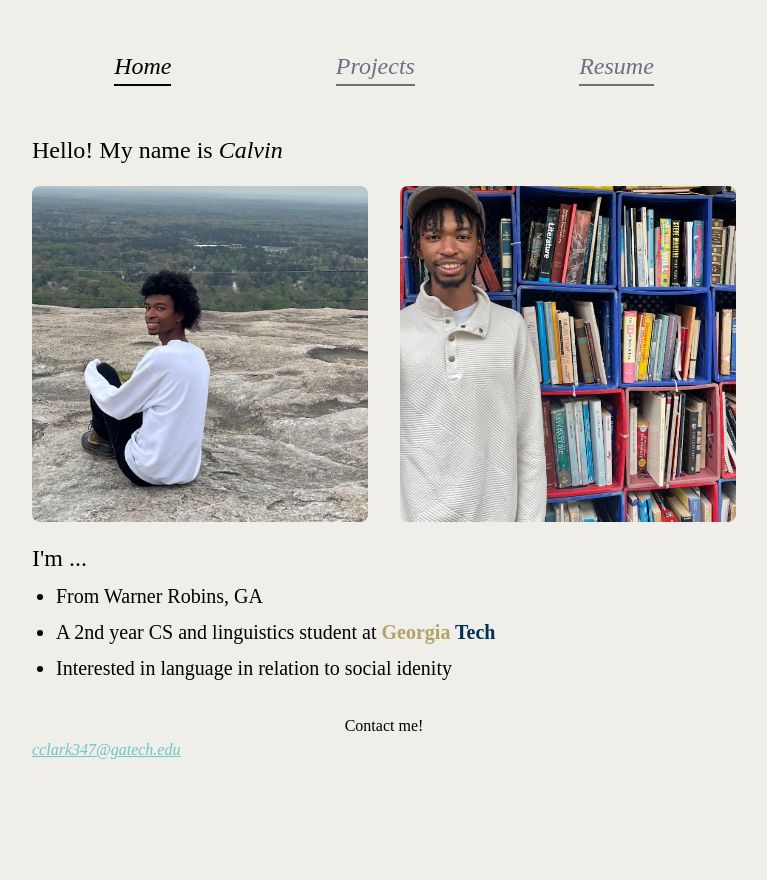
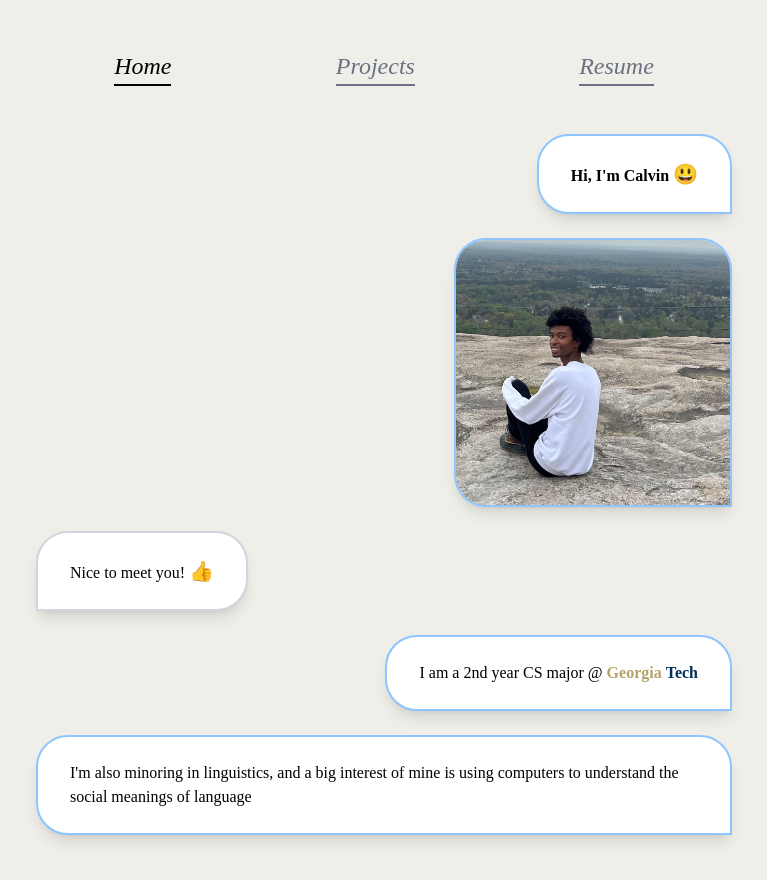
Before and after one commit to calvin-k347/portfolio, a SvelteKit app: page / in a window 1280 px wide. Shown: the top 880 px of the page, without its empty margins (256-1023 px from the left). Before the commit the page ends 842 px from the top, so only its background shows below. Built offline with nearby package versions, Linux system fonts and the light colour scheme.

Commit message:
update landing page

```diff
--- a/src/app.css
+++ b/src/app.css
@@ -10,3 +10,11 @@
 body{
   cursor: default;
 }
+.glass-block {
+  /* From https://css.glass */
+border-radius: 16px;
+box-shadow: 0 4px 30px rgba(0, 0, 0, 0.1);
+backdrop-filter: blur(5px);
+-webkit-backdrop-filter: blur(5px);
+border: 1px solid rgba(255, 255, 255, 0.3);
+}
--- a/src/routes/+page.svelte
+++ b/src/routes/+page.svelte
@@ -2,36 +2,33 @@
   import stonemountain from '$lib/assets/stonemountain.png';
   import pr from '$lib/assets/PRbooks.png';
   import athome from '$lib/assets/athome.png';
+  import Sent from './Sent.svelte';
+  import Received from './Received.svelte';
 </script>
-<div class="flex flex-col gap-5 justify-around">
-    <p class="text-2xl name">Hello! My name is <span class="italic">Calvin</span></p>
+<div class="grid gap-6 px-1">
+    <Sent>
+        <h1 class="font-bold">Hi, I'm Calvin <span class="text-xl">😃</span></h1>
+    </Sent>
+    <div class="flex ml-auto w-1/2 sm:w-2/5">
+        <img class="rounded-l-4xl border-2 shadow-lg border-blue-300 rounded-tr-4xl" src={stonemountain} alt="welcome to cordele sign" />
+    </div>
+    <Received>
+        <p>
+            Nice to meet you! <span class="text-xl">👍</span>
+        </p>
+    </Received>
+    <Sent>
+        <p>
+            I am a 2nd year CS major @ <span class="text-[#B3A369] font-bold">Georgia</span> <span class="text-[#003057] font-bold">Tech</span>
+        </p>
 
-    <div class="flex gap-8">
-        <div class="flex-1">
-            <img src={stonemountain} alt="me" class="w-full aspect-square flex-1 object-cover rounded-lg" />
-        </div>
-        <div class="flex-1 hidden sm:block">
-            <img src={pr} alt="me" class="w-full aspect-square flex-1 object-cover rounded-lg" />
-        </div>
-    </div>
+    </Sent>
+    <Sent>
+        <p>
+            I'm also minoring in linguistics, and a big interest of mine is using computers to understand the social meanings of language
+        </p>
+    </Sent>
 
-    <div class="rounded-lg flex flex-col ">
-        <h1 class="mb-2 text-2xl">I'm ...</h1>
-        <ul class="flex flex-col text-xl gap-y-2 list-disc ml-6">
-            <li>
-                From Warner Robins, GA
-            </li>
-            <li>
-                A 2nd year CS and linguistics student at <b><span class="text-[#B3A369]">Georgia </span> <span class="text-[#003057]">Tech</span></b>
-            </li>
-            <li>
-                Interested in language in relation to social idenity
-            </li>
-        </ul>
-        <div class="mt-8 grid">
-            <p class="text-center" >Contact me!</p>
-            <p class="italic underline text-[#6ac8c8]" ><a href="mailto:cclark347@gatech.edu">cclark347@gatech.edu</a></p>
 
-        </div>
-    </div>
+
 </div>
--- /dev/null
+++ b/src/routes/Received.svelte
@@ -0,0 +1,7 @@
+<script>
+    let { children } = $props();
+</script>
+
+<div class="flex  flex-col gap-5 w-fit mr-2 bg-white border-2 border-gray-300 px-8 py-6 rounded-r-4xl rounded-tl-4xl shadow-lg">
+{@render children()}
+</div>
--- /dev/null
+++ b/src/routes/Sent.svelte
@@ -0,0 +1,7 @@
+<script>
+    let {children} = $props()
+</script>
+
+<div class="flex ml-auto flex-col gap-5 w-fit  bg-white border-2 border-blue-300 px-8 py-6 rounded-l-4xl rounded-tr-4xl shadow-lg">
+{@render children()}
+</div>
--- a/src/routes/projects/Project.svelte
+++ b/src/routes/projects/Project.svelte
@@ -7,16 +7,16 @@
     } = $props();
 </script>
 
-<div class="mx-auto grid grid-cols-1 gap-2 rounded-lg sm:grid-cols-3">
+<div class="mx-auto flex-1 grid grid-cols-1 gap-2 rounded-lg sm:grid-cols-3">
 	<svelte:element
 		this={link ? 'a' : 'div'}
 		href={link}
-		class="rounded-lg border-2 border-blue-300 bg-white shadow-lg transition-all hover:shadow-blue-300"
+		class="rounded-lg border-2 border-blue-300 bg-white shadow-lg transition-all  hover:shadow-blue-300"
 	>
 		<img class="min-h-32 rounded-t-lg" src={image} alt="welcome to cordele sign" />
 		<p class="justify-center p-3 font-bold">{caption}</p>
 	</svelte:element>
-	<div class="col-span-2 rounded-xl bg-blue-100 space-y-4 p-4">
+	<div class="col-span-2 rounded-xl bg-white border-blue-300 border-2 space-y-4 p-4">
 		{@render children()}
 	</div>
 </div>
--- a/src/routes/projects/cordele/+page.svelte
+++ b/src/routes/projects/cordele/+page.svelte
@@ -1,10 +1,10 @@
 <div class="grid gap-8 ">
-    <div class="mt-8 mx-auto grid full md:w-2/3 py-4">
+    <div class="mt-8 mx-auto grid py-4">
         <h1 class="mx-auto text-2xl font-bold">Cordele Voices</h1>
-        <p class="mx-auto text-xl italic underline">Southern Georgia Sociophonetics. Urban movement as a catalyst for language change</p>
+        <p class="mx-auto text-xl italic underline">Southern Georgia Sociophonetics. Movement into middle GA as a catalyst for language change</p>
     </div>
     {#snippet blog(date,title, text, img)}
-        <div class="grid mx-auto bg-white rounded-xl w-full md:w-2/3  py-4 border-2 border-[#6ac8c8]">
+        <div class="grid bg-white rounded-xl  py-4 border-2 border-[#6ac8c8]">
             <p class="text-xl text-[#6ac8c8] ml-4 text-">{date}: <span class="text-black"> {title}</span></p>
             <p class="px-4 ">{text}</p>
         </div>
--- a/src/routes/projects/names/+page.svelte
+++ b/src/routes/projects/names/+page.svelte
@@ -1,5 +1,4 @@
 <script>
-    import Block from "./Block.svelte";
     export let form
     const rows = 14
     const cols = 14
--- a/src/routes/resume/+page.svelte
+++ b/src/routes/resume/+page.svelte
@@ -9,10 +9,10 @@
 </script>
 
 <div class="grid-cols-1 mx-auto rounded-lg text-lg">
-    <div class=" bg-white flex flex-col rounded-lg border-2 border-[#6ac8c8] p-4 shadow-lg mb-8">
+    <div class=" bg-white flex flex-col rounded-lg border-2 border-blue-300 p-4 shadow-lg mb-8">
         <h1 class="text-2xl italic font-bold ">Education</h1>
         <p class="font-bold">Georgia Institute of Technology</p>
-        <p class="text-[#6ac8c8] font-bold">2024-2028</p>
+        <p class="text-blue-300 font-bold">2024-2028</p>
         <ul class="list-disc ml-6">
             <li>Bachelor of Science in Computer Science and Minor in Linguistics</li>
             <li>Concentrations: Theoretical CS and Human Centered Computing</li>
@@ -20,17 +20,17 @@
         </ul>
     </div>
 
-    <div class="  bg-white flex flex-col rounded-lg border-2 border-[#6ac8c8] p-4 shadow-lg mb-8">
+    <div class="  bg-white flex flex-col rounded-lg border-2 border-blue-300 p-4 shadow-lg mb-8">
         <h1 class=" italic font-bold text-2xl">Experience</h1>
         <p class="font-bold">Verticaly Integrated Project: Langauge and Idenity in the New South </p>
-        <p class="text-[#6ac8c8] font-bold">2025</p>
+        <p class="text-blue-300 font-bold">2025</p>
         <ul class="list-disc ml-6">
             <li>Joined the team this semester!</li>
             <li>Sociolinguistic interviewing, transcription, and data analysis using Python and R</li>
             <li>Investigating 2nd wave sociolinguistic variation among Georgia Tech Students that grew up in Georgia</li>
         </ul>
         <p class="font-bold">Robins Airforce Base: Software Engineering Intern</p>
-        <p class="text-[#6ac8c8] font-bold">2025</p>
+        <p class="text-blue-300 font-bold">2025</p>
         <ul class="list-disc ml-6">
             <li>Modeled and constructed circuits to simulate systems control for aircraft flare pattern dispense tests using LEDs</li>
             <li>Developed a Smart Car with Raspberry Pi and various environmental sensors to navigate courses</li>
@@ -38,19 +38,19 @@
         </ul>
     </div>
 
-    <div class="  bg-white flex flex-col rounded-lg border-2 border-[#6ac8c8] p-4 shadow-lg mb-8">
+    <div class="  bg-white flex flex-col rounded-lg border-2 border-blue-300 p-4 shadow-lg mb-8">
         <h1 class=" italic font-bold text-2xl">Awards / Honors</h1>
         <p class="font-bold">Oral Presentation at Emory Undergraduate Lingustics Conference 6</p>
-        <p class="text-[#6ac8c8] font-bold">2025</p>
+        <p class="text-blue-300 font-bold">2025</p>
         <ul class="list-disc ml-6">
             <li>Evaluated phonological structure in low-resource speech using Minionese as a case study</li>
             <li> Used output from Allosaurus phone recognizer model in an PCA + k-means algorithm for phonological discovery to hierarchically organize phonological class in nonsense language</li>
         </ul>
         <p class="font-bold">Dean's List</p>
-        <p class="text-[#6ac8c8]font-bold">2024, 2025</p>
+        <p class="text-blue-300font-bold">2024, 2025</p>
     </div>
 
-    <div class="  bg-white flex flex-col rounded-lg border-2 border-[#6ac8c8] p-4 shadow-lg mb-8">
+    <div class="  bg-white flex flex-col rounded-lg border-2 border-blue-300 p-4 shadow-lg mb-8">
         <h1 class=" italic font-bold text-2xl">Skills</h1>
         <p class="font-bold">Python, pandas, numpy, SvelteJS, Java</p>
     </div>
```
Also changed, not shown: src/routes/projects/names/Block.svelte (deleted).
